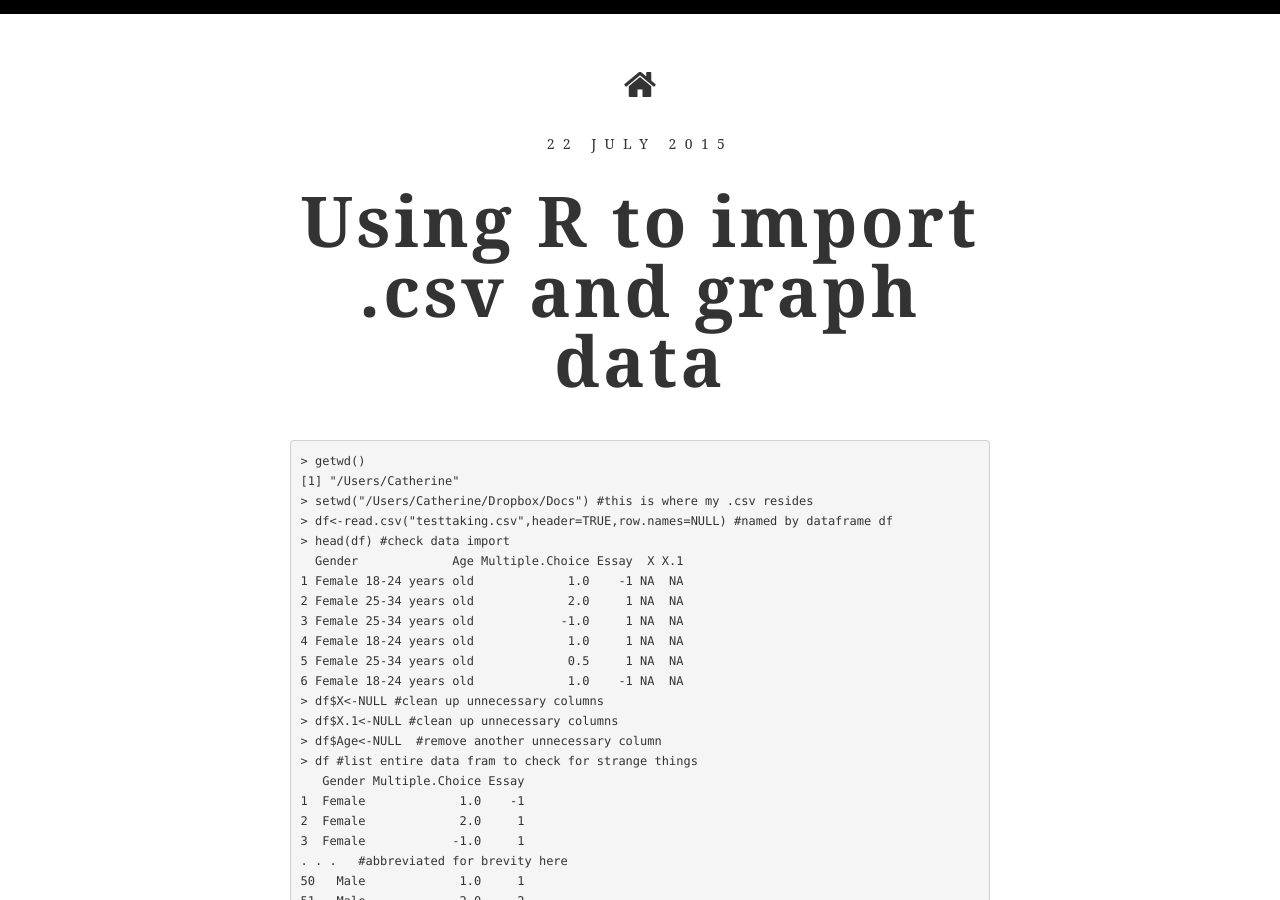
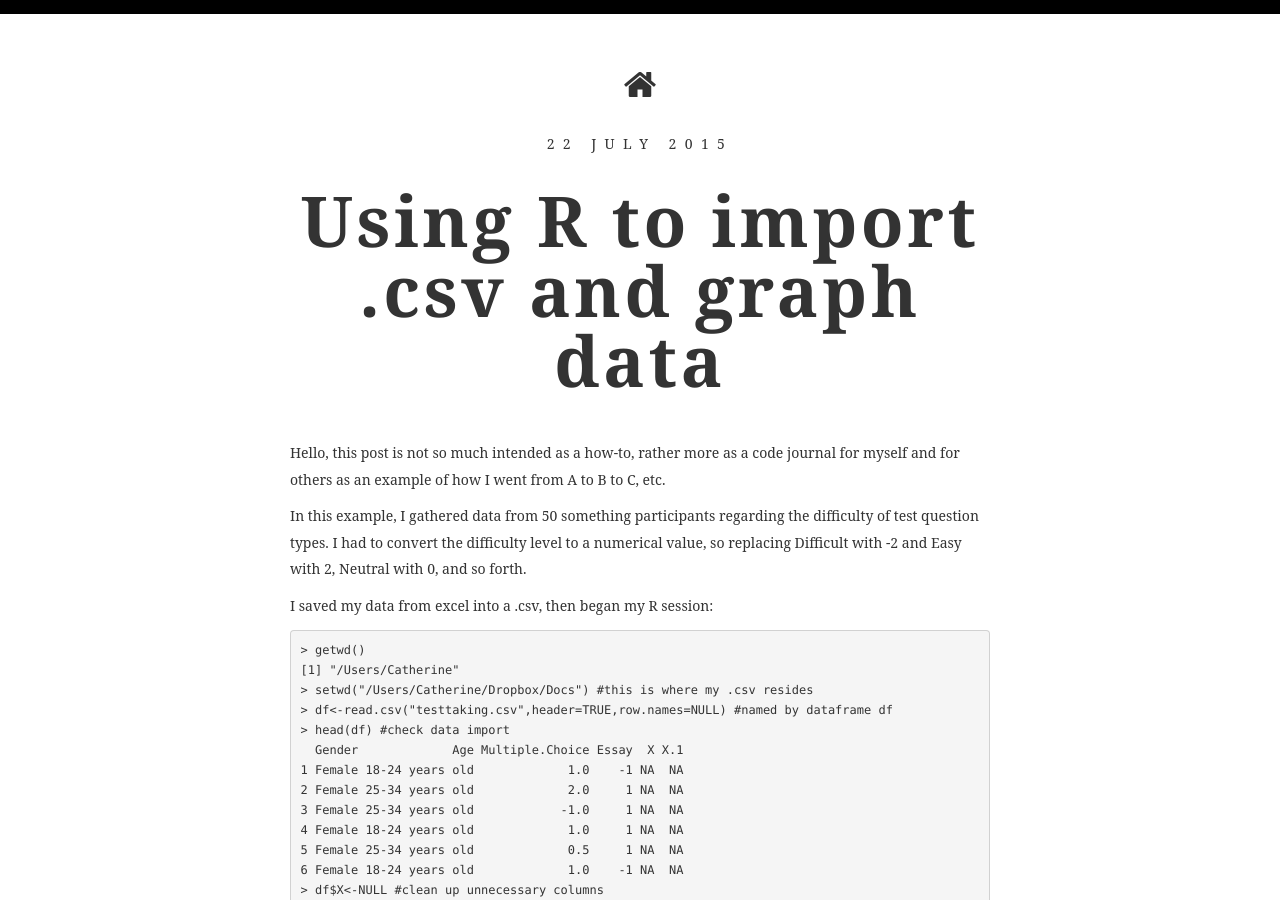
Before and after one commit to eastandwestwind/notes, a Jekyll site: the page built from _posts/2015-07-22-rimportboxplot.md, in a window 1280 px wide and 900 px high. Built offline with Jekyll 4.4.1, drawn with Linux system fonts in a browser that asks for light colours; some web fonts are replaced.

Commit message:
relative url, added commentary at beginning

```diff
--- a/_posts/2015-07-22-rimportboxplot.md
+++ b/_posts/2015-07-22-rimportboxplot.md
@@ -2,6 +2,12 @@
 layout: post_page
 title: Using R to import .csv and graph data
 ---
+
+Hello, this post is not so much intended as a how-to, rather more as a code journal for myself and for others as an example of how I went from A to B to C, etc.
+
+In this example, I gathered data from 50 something participants regarding the difficulty of test question types. I had to convert the difficulty level to a numerical value, so replacing Difficult with -2 and Easy with 2, Neutral with 0, and so forth.
+
+I saved my data from excel into a .csv, then began my R session:
 
 	> getwd()
 	[1] "/Users/Catherine"
@@ -52,4 +58,4 @@ title: Using R to import .csv and graph data
 	> ggplot(melt.df,aes(x=Test.type,y=Difficulty,fill=Gender)) + geom_boxplot() + scale_fill_manual(values=c("yellow","orange"))
 
 
-![Boxplot](https://github.com/eastandwestwind/eastandwestwind.github.io/tree/master/images/boxplot_test_gender.png)
+![Boxplot](/images/boxplot_test_gender.png)
```
Also changed, not shown: 4 other files.
